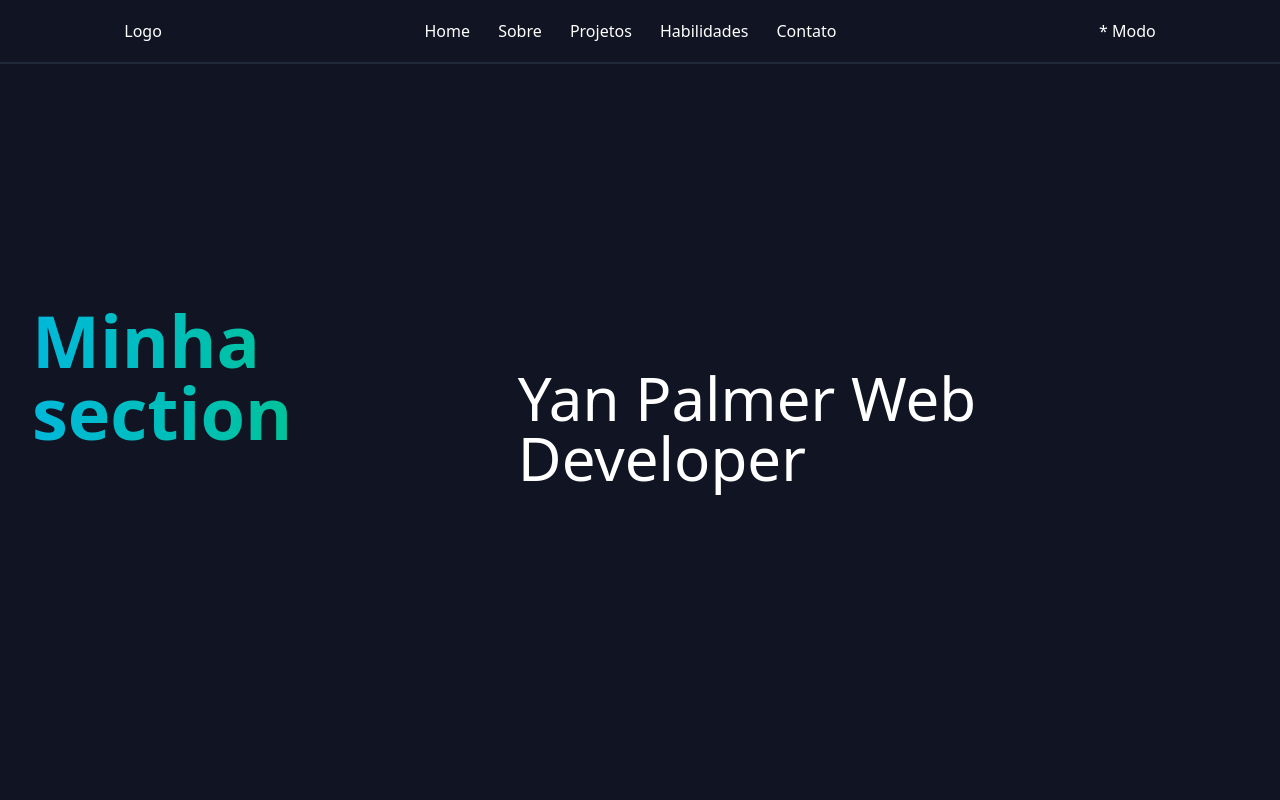
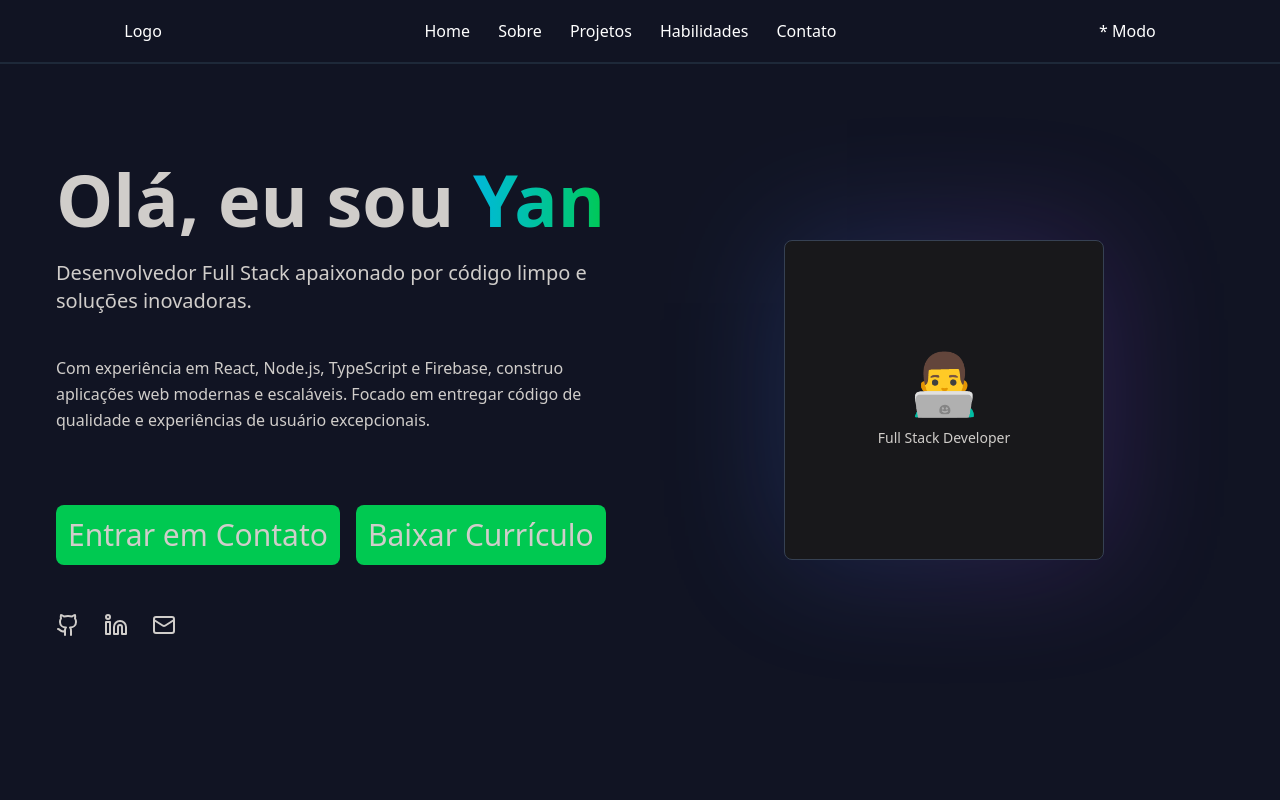
Before and after one commit to YanPalmer/Portfolio-Yan-2026, a React (Vite) app in the folder Portfolio-Yan-2026/: page / in a window 1280 px wide. Shown: the top 800 px of the page. Built offline with nearby package versions, Linux system fonts and the light colour scheme.

Commit message:
Organização da section Hero concluída
Organizei os elementos da section, restando apenas melhoria nas cores e tamanhos.

```diff
--- a/Portfolio-Yan-2026/package.json
+++ b/Portfolio-Yan-2026/package.json
@@ -11,6 +11,7 @@
   },
   "dependencies": {
     "@tailwindcss/vite": "^4.1.17",
+    "lucide-react": "^0.555.0",
     "react": "^19.2.0",
     "react-dom": "^19.2.0",
     "tailwindcss": "^4.1.17"
--- a/Portfolio-Yan-2026/src/components/Hero.tsx
+++ /dev/null
@@ -1,15 +0,0 @@
-import 'tailwindcss'
-
-function Hero() {
-  return (
-    <section className='min-h-screen flex items-center justify-center py-20 bg-navBackground'>
-      <div className='container px-8 flex flex-row justify-stretch space-y-12'>
-        <h1 className='text-7xl font-extrabold bg-linear-to-r from-cyan-500 to-green-500 bg-clip-text text-transparent'>Minha section</h1>
-        <p className='pt-16 text-6xl text-white'>Yan Palmer Web Developer</p>
-      </div>
-
-    </section>
-  )
-}
-
-export default Hero
--- /dev/null
+++ b/Portfolio-Yan-2026/src/components/sections/Hero.tsx
@@ -0,0 +1,82 @@
+import 'tailwindcss'
+import { PORTFOLIO_INFO } from '../../lib/constants'
+import { Github, Linkedin, Mail } from "lucide-react";
+
+function Hero() {
+  return (
+    <section className='max-w-full flex items-center justify-center min-h-screen py-20 bg-navBackground'>
+      <div className='grid grid-cols-2 gap-12 items-center justify-items-center px-14'>
+        <div className='space-y-8'>
+          <div className='space-y-6 mb-12'>
+            <h1 className='text-7xl font-extrabold text-whiteText'>Olá, eu sou {" "}
+              <span className="text-7xl font-extrabold bg-linear-to-r from-cyan-500 to-green-500 bg-clip-text text-transparent">
+                {PORTFOLIO_INFO.name}
+              </span>
+            </h1>
+            <p className="text-whiteText text-xl text-muted-foreground h-12">
+              Desenvolvedor Full Stack apaixonado por código limpo e soluções inovadoras.
+            </p>
+          </div>
+
+          <p className="text-whiteText text-base text-muted-foreground leading-relaxed max-w-xl mb-14">
+            {PORTFOLIO_INFO.shortBio}
+          </p>
+
+          <div className='flex flex-col sm:flex-row gap-4 pt-4'>
+            <button className='text-3xl text-whiteText bg-green-500 rounded-lg p-3' onClick={() => { window.alert("Entrar em contato...") }}>
+              Entrar em Contato
+            </button>
+            <button className='text-3xl text-whiteText bg-green-500 rounded-lg p-3' onClick={() => { window.alert("Baixando currículo...") }}>
+              Baixar Currículo
+            </button>
+          </div>
+
+          <div className="text-whiteText flex items-center gap-6 pt-4">
+            <a
+              href={PORTFOLIO_INFO.socialLinks.github}
+              target="_blank"
+              rel="noopener noreferrer"
+              className="text-muted-foreground hover:text-accent transition-colors hover:scale-110"
+              aria-label="GitHub"
+            >
+              <Github className="h-6 w-6" />
+            </a>
+            <a
+              href={PORTFOLIO_INFO.socialLinks.linkedin}
+              target="_blank"
+              rel="noopener noreferrer"
+              className="text-muted-foreground hover:text-accent transition-colors hover:scale-110"
+              aria-label="LinkedIn"
+            >
+              <Linkedin className="h-6 w-6" />
+            </a>
+            <a
+              href={PORTFOLIO_INFO.socialLinks.email}
+              className="text-muted-foreground hover:text-accent transition-colors hover:scale-110"
+              aria-label="Email"
+            >
+              <Mail className="h-6 w-6" />
+            </a>
+          </div>
+        </div>
+
+        <div className="hidden md:flex items-center justify-center">
+            <div className="relative w-80 h-80">
+              <div className="absolute inset-0 bg-linear-to-r from-blue-500 to-purple-500 rounded-lg blur-3xl opacity-20 animate-pulse"></div>
+              <div className="relative w-full h-full bg-card rounded-lg border border-gray-700 flex items-center justify-center">
+                <div className="text-whiteText flex flex-col items-center">
+                  <div className="text-6xl mb-4">👨‍💻</div>
+                  <p className="text-sm text-muted-foreground">
+                    Full Stack Developer
+                  </p>
+                </div>
+              </div>
+            </div>
+          </div>
+      </div>
+
+    </section>
+  )
+}
+
+export default Hero
--- a/Portfolio-Yan-2026/src/index.css
+++ b/Portfolio-Yan-2026/src/index.css
@@ -6,8 +6,9 @@
   --color-navBotomColor: #2F3032;
   --color-aboutBackground: #101012;
   --color-background: #0F1523;
-  --color-whiteText: #B7B5B5;
+  --color-whiteText: #D0CDCA;
   --color-hoverText: #17171A;
+  --color-card: oklch(0.21 0.006 285.885);
 }
 
 .links li {
--- /dev/null
+++ b/Portfolio-Yan-2026/src/lib/constants.ts
@@ -0,0 +1,24 @@
+export const PORTFOLIO_INFO = {
+  name: "Yan",
+  title: "Desenvolvedor Full Stack",
+  description:
+    "Desenvolvedor Full Stack apaixonado por código limpo e soluções inovadoras.",
+  shortBio:
+    "Com experiência em React, Node.js, TypeScript e Firebase, construo aplicações web modernas e escaláveis. Focado em entregar código de qualidade e experiências de usuário excepcionais.",
+  email: "yanpalmer007@gmail.com",
+  phone: "+55 (81) 99506-9382",
+  location: "Pernambuco, Brasil",
+  socialLinks: {
+    github: "https://github.com/YanPalmer",
+    linkedin: "https://www.linkedin.com/in/yanpalmer007/",
+    email: "mailto:yanpalmer007@gmail.com",
+  },
+};
+
+export const NAVIGATION_ITEMS = [
+  { label: "Home", id: "home" },
+  { label: "Sobre", id: "about" },
+  { label: "Projetos", id: "projects" },
+  { label: "Habilidades", id: "skills" },
+  { label: "Contato", id: "contact" },
+];
```
Also changed, not shown: Portfolio-Yan-2026/src/pages/Home.tsx (+5 -5 lines), Portfolio-Yan-2026/src/components/sections/About.tsx (renamed from Portfolio-Yan-2026/src/components/About.tsx), Portfolio-Yan-2026/src/components/sections/Contact.tsx (renamed from Portfolio-Yan-2026/src/components/Contact.tsx), Portfolio-Yan-2026/src/components/sections/Projects.tsx (renamed from Portfolio-Yan-2026/src/components/Projects.tsx), Portfolio-Yan-2026/src/components/sections/Skills.tsx (renamed from Portfolio-Yan-2026/src/components/Skills.tsx), 1 other file (tests, documents, lock files or other folders).
